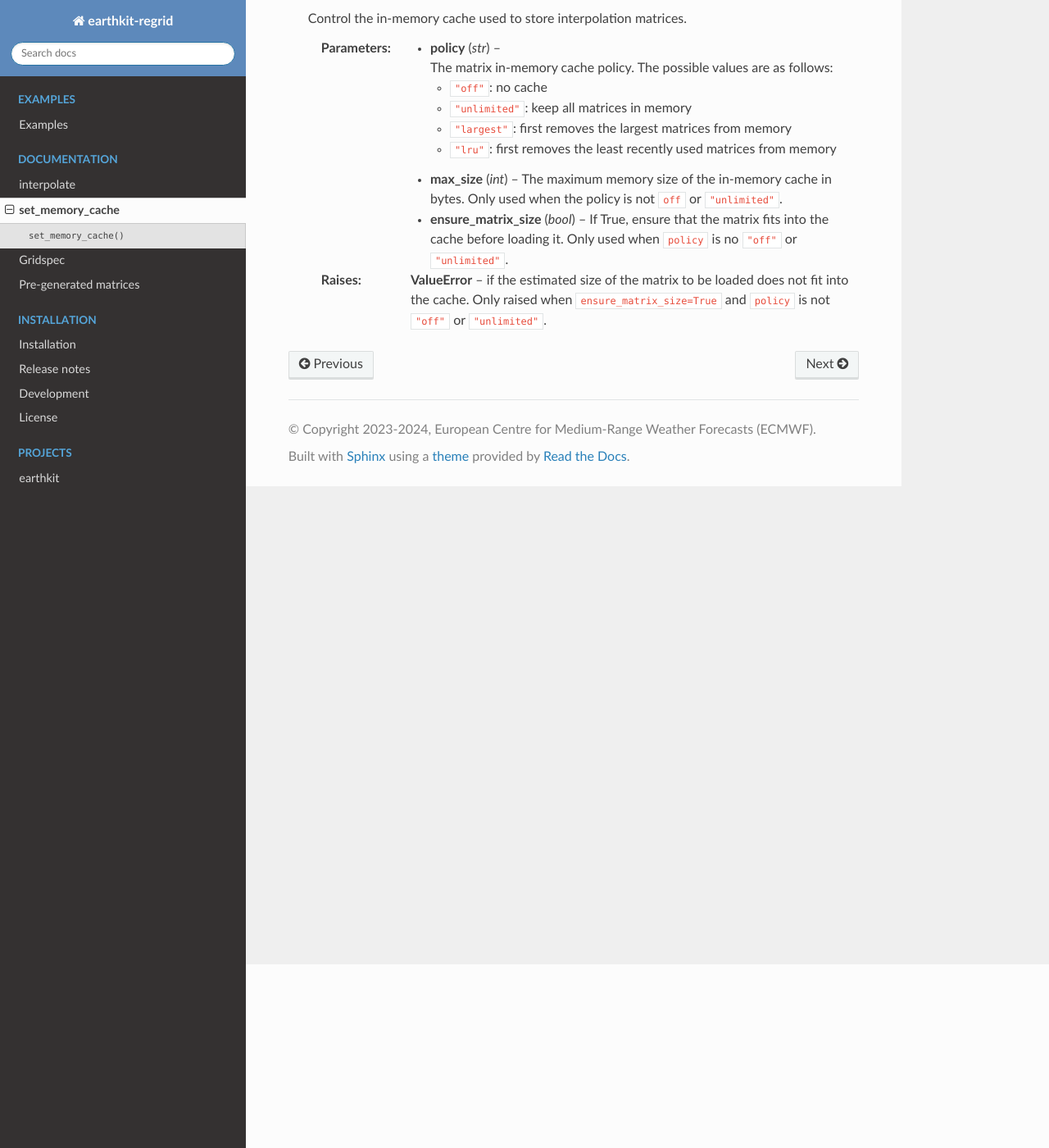
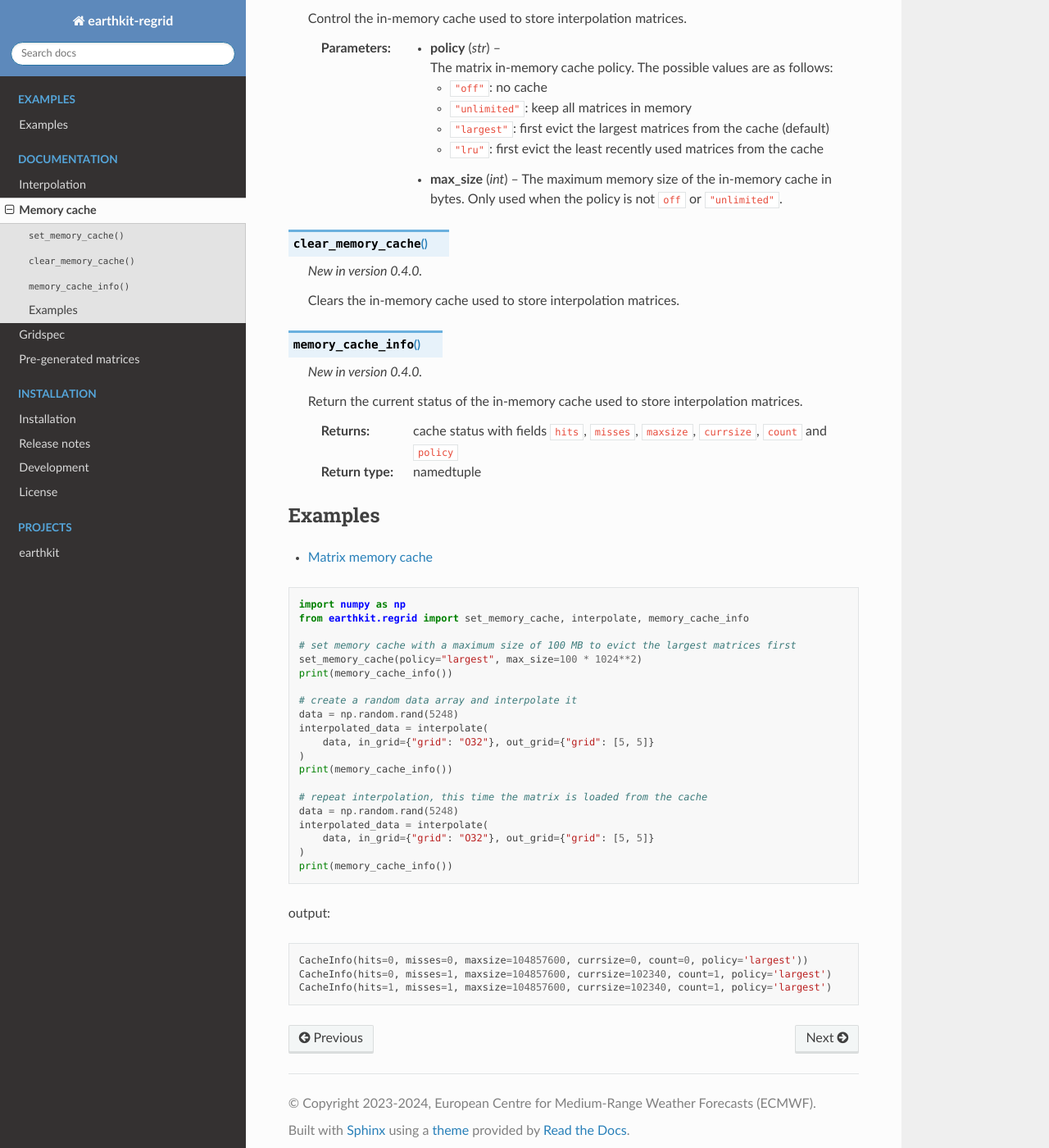
Before and after one commit to ecmwf/earthkit-regrid, a Sphinx documentation site: the page built from docs/set_memory_cache.rst, in a window 1280 px wide and 1400 px high, scrolled down 224 px. Shown: the whole window at 82% size. Built offline with Sphinx 7.4.7 and the Read the Docs theme 3.1.0, drawn with Linux system fonts in a browser that asks for light colours; some of the changed text lies outside the part shown.

Commit message:
Add in memory matrix cache

```diff
--- a/docs/examples/index.rst
+++ b/docs/examples/index.rst
@@ -11,3 +11,4 @@ Here is a list of example notebooks to illustrate how to use earthkit-regrid.
     numpy_arrays.ipynb
     healpix_fieldlist.ipynb
     octahedral_fieldlist.ipynb
+    memory_cache.ipynb
--- a/docs/interpolate.rst
+++ b/docs/interpolate.rst
@@ -1,4 +1,4 @@
-interpolate
+Interpolation
 ==============
 
 .. py:function:: interpolate(values, in_grid=None, out_grid=None, matrix_source=None, method='linear')
--- a/docs/set_memory_cache.rst
+++ b/docs/set_memory_cache.rst
@@ -1,7 +1,9 @@
-set_memory_cache
+.. _memory_cache:
+
+Memory cache
 ==================
 
-.. py:function:: set_memory_cache(policy="largest", max_size=300 * 1024**2, ensure_matrix_size=False)
+.. py:function:: set_memory_cache(policy="largest", max_size=300 * 1024**2)
 
     *New in version 0.4.0.*
 
@@ -11,9 +13,64 @@ set_memory_cache
 
         - ``"off"``: no cache
         - ``"unlimited"``: keep all matrices in memory
-        - ``"largest"``: first removes the largest matrices from memory
-        - ``"lru"``: first removes the least recently used matrices from memory
+        - ``"largest"``: first evict the largest matrices from the cache (default)
+        - ``"lru"``: first evict the least recently used matrices from the cache
 
     :param int max_size: The maximum memory size of the in-memory cache in bytes. Only used when the policy is not ``off`` or ``"unlimited"``.
-    :param bool ensure_matrix_size: If True, ensure that the matrix fits into the cache before loading it. Only used when ``policy`` is no ``"off"`` or ``"unlimited"``.
-    :raises ValueError: if the estimated size of the matrix to be loaded does not fit into the cache. Only raised when ``ensure_matrix_size=True`` and  ``policy`` is not ``"off"`` or ``"unlimited"``.
+
+
+    .. :param bool pre_check_matrix_size: If True, estimate the matrix size and try to ensure it fits into the cache by evicting items according to the policy. If the cache capacity is not enough to hold the matrix raises ValueError. Only used when ``policy`` is no ``"off"`` or ``"unlimited"``. If False, the matrix is loaded into the cache without checking the size
+    .. :raises ValueError: if the estimated size of the matrix to be loaded does not fit into the cache. Only raised when ``pre_check_matrix_size=True`` and  ``policy`` is not ``"off"`` or ``"unlimited"``.
+
+
+.. py:function:: clear_memory_cache()
+
+    *New in version 0.4.0.*
+
+    Clears the in-memory cache used to store interpolation matrices.
+
+
+.. py:function:: memory_cache_info()
+
+    *New in version 0.4.0.*
+
+    Return the current status of the in-memory cache used to store interpolation matrices.
+
+    :return: cache status with fields ``hits``, ``misses``, ``maxsize``, ``currsize``, ``count`` and  ``policy``
+    :rtype: namedtuple
+
+
+Examples
+--------
+
+- :ref:`/examples/memory_cache.ipynb`
+
+
+.. code-block:: python
+
+    import numpy as np
+    from earthkit.regrid import set_memory_cache, interpolate, memory_cache_info
+
+    # set memory cache with a maximum size of 100 MB to evict the largest matrices first
+    set_memory_cache(policy="largest", max_size=100 * 1024**2)
+    print(memory_cache_info())
+
+    # create a random data array and interpolate it
+    data = np.random.rand(5248)
+    interpolated_data = interpolate(
+        data, in_grid={"grid": "O32"}, out_grid={"grid": [5, 5]}
+    )
+    print(memory_cache_info())
+
+    # repeat interpolation, this time the matrix is loaded from the cache
+    data = np.random.rand(5248)
+    interpolated_data = interpolate(
+        data, in_grid={"grid": "O32"}, out_grid={"grid": [5, 5]}
+    )
+    print(memory_cache_info())
+
+output: ::
+
+    CacheInfo(hits=0, misses=0, maxsize=104857600, currsize=0, count=0, policy='largest'))
+    CacheInfo(hits=0, misses=1, maxsize=104857600, currsize=102340, count=1, policy='largest')
+    CacheInfo(hits=1, misses=1, maxsize=104857600, currsize=102340, count=1, policy='largest')
```
Also changed, not shown: docs/examples/memory_cache.ipynb (added), 5 other files.
